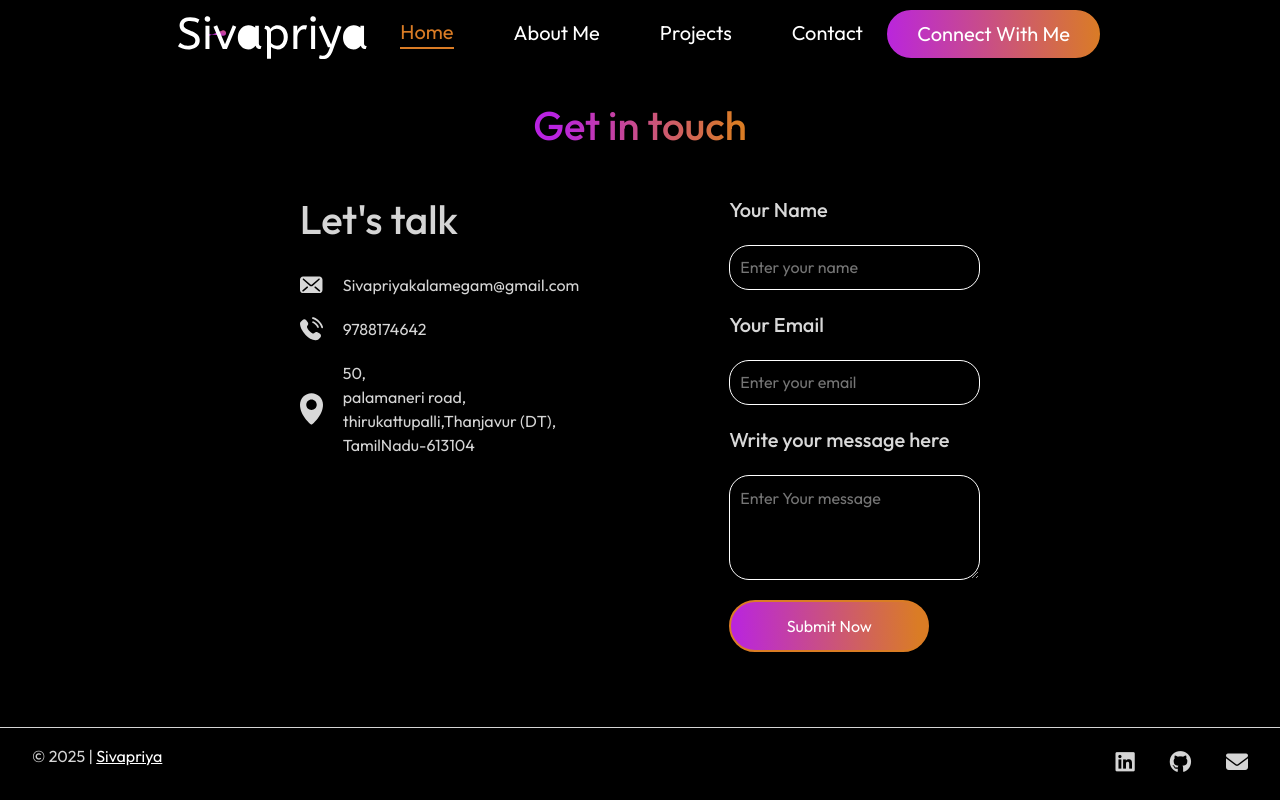
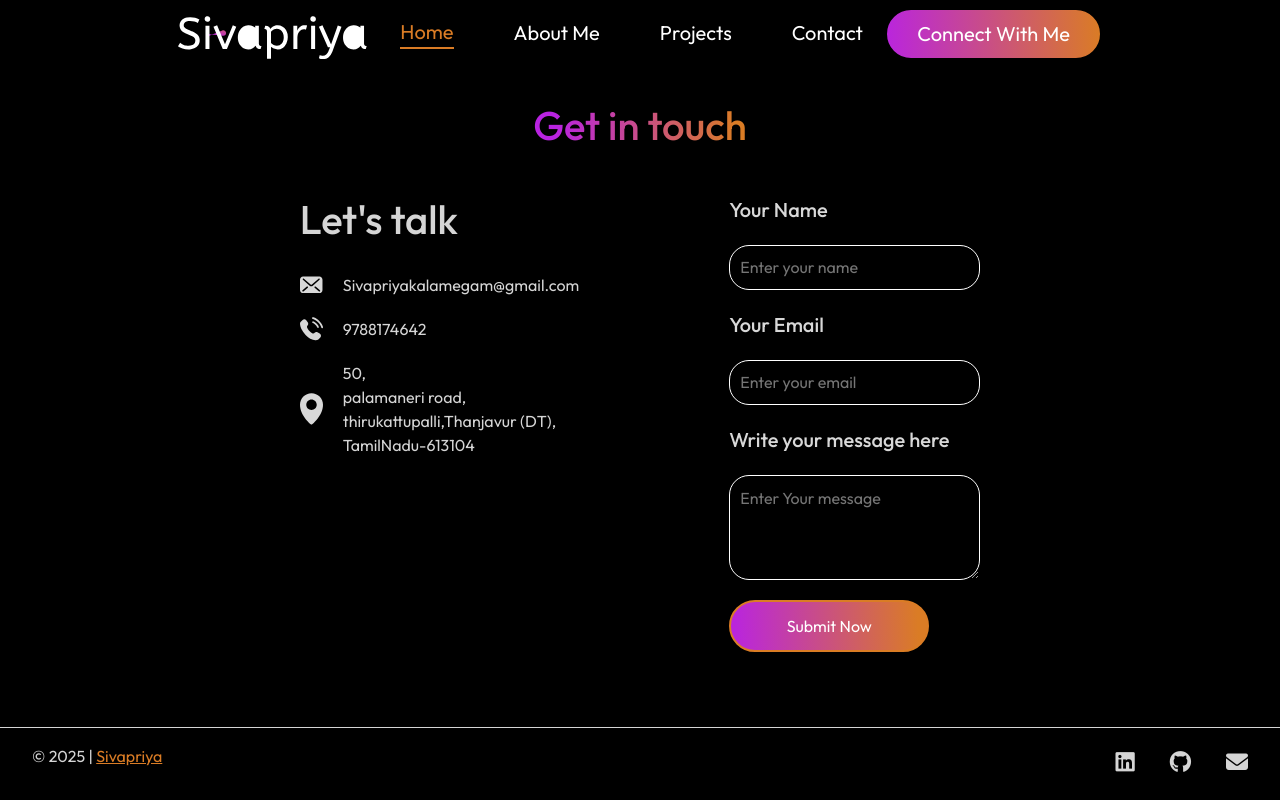
Before and after one commit to Sivapriyaa-k/Portfolio, a React (Vite) app: page / in a window 1280 px wide. In both pictures the pointer is over the link "Sivapriya". Shown: the part 2465-3265 px from the top of the page. Built offline with nearby package versions, Linux system fonts and the light colour scheme.

Commit message:
22-05-2025

```diff
--- a/src/Components/Footer/Footer.css
+++ b/src/Components/Footer/Footer.css
@@ -29,6 +29,11 @@
 .footer-top-left a {
   color: #fff;
 }
+
+.footer-top-left a:hover {
+  color: #da7c25;
+}
+
 @media (max-width: 768px) {
   .footer {
     padding: 0px 20px;
```
